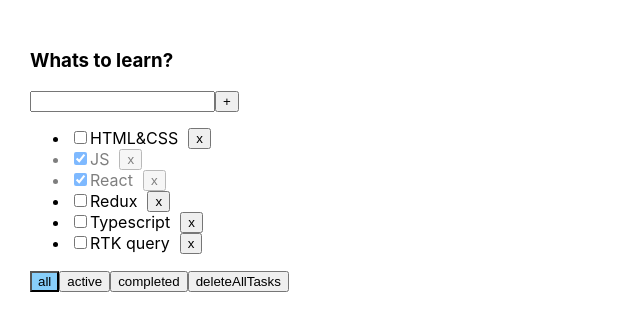
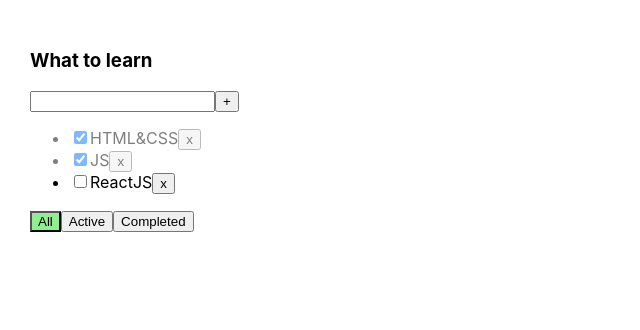
Before and after one commit to ArturLimaiko/1-todolist, a React (Create React App) app: page / in a window 1280 px wide. Shown: the top 330 px of the page, without its empty margins (0-640 px from the left). Built offline with nearby package versions, Linux system fonts and the light colour scheme.

Commit message:
Спринт 02 - неделя 1 снес проект т.к слишком заморочился с компонентами, начал заново

```diff
--- a/src/App.css
+++ b/src/App.css
@@ -1,9 +1,24 @@
 .App {
-    padding: 30px;
-    display: flex;
-    flex-direction: row;
+  padding: 30px;
+  display: flex;
 }
 
 .App > div {
-    margin-right: 50px;
+  margin-right: 50px;
 }
+
+.error {
+  border: red 1px solid;
+}
+
+.error-message {
+  color: red;
+}
+
+.active-filter {
+  background-color: lightgreen;
+}
+
+.is-done {
+  opacity: 0.5;
+}
--- a/src/App.tsx
+++ b/src/App.tsx
@@ -1,60 +1,72 @@
-import React, {useState} from 'react';
 import './App.css';
-import {Todolist} from "./components/Todolist";
+import {Todolist} from "./Todolist";
+import {useState} from "react";
 import {v1} from "uuid";
 
-export type TasksType = {
-    id: string,
+export type TaskType = {
+	id: string
 	title: string
 	isDone: boolean
-    className?:string
 }
 
-export type FilterValuesType = 'all' | 'active' | 'completed' | 'deleteAllTasks'
+export type FilterValuesType = 'all' | 'active' | 'completed'
 
 function App() {
-    // BLL
-    let [tasks, setTasks] = useState<TasksType[]>(
-        [
-            {id: v1(), title: 'HTML&CSS', isDone: false},
+
+	const [tasks, setTasks] = useState<TaskType[]>([
+		{id: v1(), title: 'HTML&CSS', isDone: true},
 		{id: v1(), title: 'JS', isDone: true},
-            {id: v1(), title: 'React', isDone: true},
-            {id: v1(), title: 'Redux', isDone: false},
-            {id: v1(), title: 'Typescript', isDone: false},
-            {id: v1(), title: 'RTK query', isDone: false},
-        ]
-    )
+		{id: v1(), title: 'ReactJS', isDone: false},
+	])
 
-    const removeTask = (taskID: string) => {
-        let filteredTask = tasks.filter(task => task.id !== taskID)
-        setTasks(filteredTask);
+	const [filter, setFilter] = useState<FilterValuesType>('all')
+
+	const removeTask = (taskId: string) => {
+		const filteredTasks = tasks.filter((task) => {
+			return task.id !== taskId
+		})
+		setTasks(filteredTasks)
 	}
 
-    //создаю функц внутри сетаю таски пустым массивом
-    const removeAllTasks = () => {
-        setTasks([])
+	const addTask = (title: string) => {
+		const newTask = {
+			id: v1(),
+			title: title,
+			isDone: false
+		}
+		const newTasks = [newTask, ...tasks]
+		setTasks(newTasks)
 	}
 
-    const addTask = (taskTitle: string) => {
-        const newTask = {id: v1(), title: taskTitle, isDone: false}
-        setTasks([newTask, ...tasks])
+	const changeFilter = (filter: FilterValuesType) => {
+		setFilter(filter)
 	}
 
-    const changeStatus = (taskID: string,isDone:boolean) => {
-        setTasks(tasks.map(t => t.id === taskID ? {...t,isDone}: t))
+	const changeTaskStatus = (taskId: string, taskStatus: boolean) => {
+		const newState = tasks.map(t => t.id == taskId ? {...t, isDone: taskStatus} : t)
+		setTasks(newState)
+	}
+
+	let tasksForTodolist = tasks
+	if (filter === 'active') {
+		tasksForTodolist = tasks.filter(task => !task.isDone)
+	}
+
+	if (filter === 'completed') {
+		tasksForTodolist = tasks.filter(task => task.isDone)
 	}
 
 	return (
 		<div className="App">
-            <div>
-                <Todolist tasks={tasks}
-                          title={'Whats to learn?'}
+			<Todolist
+				title="What to learn"
+				tasks={tasksForTodolist}
 				removeTask={removeTask}
+				changeFilter={changeFilter}
 				addTask={addTask}
-                          changeStatus={changeStatus}
-                          removeAllTasks={removeAllTasks}
+				changeTaskStatus={changeTaskStatus}
+				filter={filter}
 			/>
-            </div>
 		</div>
 	);
 }
--- /dev/null
+++ b/src/Button.tsx
@@ -0,0 +1,11 @@
+type ButtonPropsType = {
+	title: string
+	onClick?:()=> void
+	className?: string
+}
+
+export const Button = ({title, onClick, className}: ButtonPropsType) => {
+	return (
+		<button className={className} onClick={onClick}>{title}</button>
+	)
+}
--- /dev/null
+++ b/src/Todolist.tsx
@@ -0,0 +1,88 @@
+import {FilterValuesType, TaskType} from "./App";
+import {ChangeEvent, KeyboardEvent, useState} from "react";
+import {Button} from "./Button";
+
+type PropsType = {
+	title: string
+	tasks: TaskType[]
+	removeTask: (taskId: string) => void
+	changeFilter: (filter: FilterValuesType) => void
+	addTask: (title: string) => void
+	changeTaskStatus: (taskId: string, taskStatus: boolean) => void
+	filter: FilterValuesType
+}
+
+export const Todolist = (props: PropsType) => {
+	const {title, tasks, filter, removeTask, changeFilter, addTask, changeTaskStatus} = props
+
+	const [taskTitle, setTaskTitle] = useState('')
+	const [error, setError] = useState<string | null>(null)
+
+	const addTaskHandler = () => {
+		if (taskTitle.trim() !== '') {
+			addTask(taskTitle.trim())
+			setTaskTitle('')
+		} else {
+			setError('Title is required')
+		}
+	}
+
+	const changeTaskTitleHandler = (event: ChangeEvent<HTMLInputElement>) => {
+		setTaskTitle(event.currentTarget.value)
+	}
+
+	const addTaskOnKeyUpHandler = (event: KeyboardEvent<HTMLInputElement>) => {
+		setError(null)
+		if (event.key === 'Enter') {
+			addTaskHandler()
+		}
+	}
+
+	const changeFilterTasksHandler = (filter: FilterValuesType) => {
+		changeFilter(filter)
+	}
+
+	return (
+		<div>
+			<h3>{title}</h3>
+			<div>
+				<input
+					className={error ? 'error': ''}
+					value={taskTitle}
+					onChange={changeTaskTitleHandler}
+					onKeyUp={addTaskOnKeyUpHandler}
+				/>
+				<Button title={'+'} onClick={addTaskHandler}/>
+				{error && <div className={'error-message'}>{error}</div> }
+			</div>
+			{
+				tasks.length === 0
+					? <p>Тасок нет</p>
+					: <ul>
+						{tasks.map((task) => {
+
+							const removeTaskHandler = () => {
+								removeTask(task.id)
+							}
+
+							const changeTaskStatusHandler = (e: ChangeEvent<HTMLInputElement>) => {
+								const newStatusValue = e.currentTarget.checked
+								changeTaskStatus(task.id, newStatusValue)
+							}
+
+							return <li key={task.id} className={task.isDone ? 'is-done' : ''}>
+								<input type="checkbox" checked={task.isDone} onChange={changeTaskStatusHandler}/>
+								<span>{task.title}</span>
+								<Button onClick={removeTaskHandler} title={'x'}/>
+							</li>
+						})}
+					</ul>
+			}
+			<div>
+				<Button className={filter === 'all' ? 'active-filter' : '' } title={'All'} onClick={()=> changeFilterTasksHandler('all')}/>
+				<Button className={filter === 'active' ? 'active-filter' : '' } title={'Active'} onClick={()=> changeFilterTasksHandler('active')}/>
+				<Button className={filter === 'completed' ? 'active-filter' : '' } title={'Completed'} onClick={()=> changeFilterTasksHandler('completed')}/>
+			</div>
+		</div>
+	)
+}
--- a/src/components/AddTaskForm.tsx
+++ /dev/null
@@ -1,40 +0,0 @@
-import React, {ChangeEvent, KeyboardEvent, useState} from 'react';
-import {Button} from "./Button";
-import s from "./todolist.module.css";
-
-type AddTaskFormType = {
-    addTask: (taskTitle: string) => void;
-}
-
-export const AddTaskForm = ({addTask}: AddTaskFormType) => {
-    const [taskTitle, setTaskTitle] = useState('');
-    const [error,setError] = useState<null | string >(null);
-    const onChangeHandler = (e: ChangeEvent<HTMLInputElement>) => {
-        setTaskTitle(e.currentTarget.value)
-        setError(null);
-    }
-
-    const addTaskHandler = () => {
-        // если пустая строка то не выполнится , если не пустая то выполнится
-        if (taskTitle.trim()) {
-            addTask(taskTitle.trim())
-        } else {
-            setError('Title is required!');
-        }
-        setTaskTitle('')
-    }
-
-    const onKeyDownHandler = (e: KeyboardEvent<HTMLInputElement>) => {
-        if (e.key === 'Enter') {
-            addTaskHandler()
-        }
-    }
-
-    return (
-        <div>
-            <input value={taskTitle} onChange={onChangeHandler} onKeyDown={onKeyDownHandler} className={error ? s.error: ''}/>
-            <Button title='+' onClick={addTaskHandler}/>
-            {error && <div className={s.errorMessage}>{error}</div>}
-        </div>
-    );
-};
--- a/src/components/Button.tsx
+++ /dev/null
@@ -1,11 +0,0 @@
-import React from 'react';
-
-type ButtonType = {
-    title: string
-    onClick: ()=> void
-    className?: string
-}
-
-export const Button = ({title,onClick,className}:ButtonType) => {
-    return  <button className={className} onClick={onClick}>{title}</button>
-};
--- a/src/components/Task.tsx
+++ /dev/null
@@ -1,27 +0,0 @@
-import React from 'react';
-
-export type TaskType = {
-    id: string,
-    title: string
-    isDone: boolean
-    changeStatus:(taskID: string,isDone:boolean) => void
-}
-
-export const Task = ({id, isDone, title, changeStatus}: TaskType) => {
-
-    const changeStatusHandler = (taskID: string, value: boolean) => {
-        //     тут выдавало ворнинг типа нельзя вызвать объект который возможно не определен
-        //     Cannot invoke an object which is possibly undefined
-        if (changeStatus) {
-            changeStatus(taskID, value)
-        }
-    }
-
-    return (
-        <li key={id}>
-            <input type="checkbox" checked={isDone}
-                   onChange={(e) => changeStatusHandler(id, e.currentTarget.checked)}/>
-            <span>{title}</span>
-        </li>
-    )
-}
--- a/src/components/TasksList.tsx
+++ /dev/null
@@ -1,33 +0,0 @@
-import React from 'react';
-import {TasksType} from "../App";
-import {Task} from "./Task";
-import s from './todolist.module.css';
-
-type TasksListType = {
-    tasks: TasksType[]
-    removeTask: (taskId: string) => void
-    changeStatus: (taskID: string, isDone: boolean) => void
-}
-
-export const TasksList = ({tasks, removeTask, changeStatus}: TasksListType) => {
-    const tasksList =
-        <ul>
-            {tasks.map(t => {
-                return (
-                    <li key={t.id} style={{display: 'flex', gap: '10px'}} className={t.isDone ? s.isDone : ''}>
-                        <Task id={t.id} title={t.title} isDone={t.isDone} changeStatus={changeStatus}/>
-                        <button onClick={() => removeTask(t.id)}> x</button>
-                    </li>
-                )
-            })}
-        </ul>
-    return (
-        tasks.length === 0
-            ? (<p><b>No tasks found.</b></p>)
-            : (
-                <div>
-                    {tasksList}
-                </div>
-            )
-    );
-};
--- a/src/components/Todolist.tsx
+++ /dev/null
@@ -1,48 +0,0 @@
-import React, {useState} from 'react';
-import {AddTaskForm} from "./AddTaskForm";
-import {TasksList} from "./TasksList";
-import {FilterValuesType, TasksType} from "../App";
-import {TodolistHeader} from "./TodolistHeader";
-import {Button} from "./Button";
-import s from "./todolist.module.css";
-
-type TodoListsType = {
-    tasks: TasksType[]
-    title: string
-    removeTask: (id: string) => void
-    addTask: (newTitle: string)=>void
-    changeStatus:(taskID: string,isDone:boolean) => void
-    removeAllTasks: () => void
-}
-
-export const Todolist = ({tasks, title,removeTask,addTask,changeStatus,removeAllTasks}: TodoListsType) => {
-    let tasksForTodoList = tasks
-    const [filter, setFilter] = useState<FilterValuesType>('all')
-    const [nameButton , setNameButton] = useState('all')
-    if (filter === 'active') {
-        tasksForTodoList = tasks.filter(t => !t.isDone)
-    }
-
-    if (filter === 'completed') {
-        tasksForTodoList = tasks.filter(t => t.isDone)
-    }
-
-    const changeFilterHandler = (value: FilterValuesType) => {
-        setFilter(value)
-        setNameButton(value)
-    }
-
-    return (
-        <>
-            <TodolistHeader title={title}/>
-            <AddTaskForm addTask={addTask}/>
-            <TasksList tasks={tasksForTodoList} removeTask={removeTask} changeStatus={changeStatus}/>
-            <div>
-                <Button className = {nameButton === 'all' ? s.activeFilter : ''} title='all' onClick={()=> changeFilterHandler('all')}/>
-                <Button className = {nameButton === 'active' ? s.activeFilter : ''} title='active' onClick={() => changeFilterHandler('active')} />
-                <Button className = {nameButton === 'completed' ? s.activeFilter : ''} title='completed' onClick={() => changeFilterHandler('completed')}/>
-                <Button className = {nameButton === 'deleteAllTasks' ? s.activeFilter : ''} title={'deleteAllTasks'} onClick={() => removeAllTasks()}/>
-            </div>
-        </>
-    );
-};
--- a/src/components/TodolistHeader.tsx
+++ /dev/null
@@ -1,9 +0,0 @@
-import React from 'react';
-
-export type TodolistHeaderType = {
-    title: string
-}
-
-export const TodolistHeader = ({title}: TodolistHeaderType) => {
-    return <h3>{title}</h3>
-};
--- a/src/components/todolist.module.css
+++ /dev/null
@@ -1,16 +0,0 @@
-.error {
-    border: 1px solid red;
-    outline: none;
-}
-
-.errorMessage {
-    color: red;
-}
-
-.activeFilter {
-    background-color: lightskyblue;
-}
-
-.isDone {
-    opacity: 0.5;
-}
--- a/src/index.css
+++ b/src/index.css
@@ -1,5 +1,5 @@
 body {
-  margin: 0 auto;
+  margin: 0;
   font-family: -apple-system, BlinkMacSystemFont, 'Segoe UI', 'Roboto', 'Oxygen',
     'Ubuntu', 'Cantarell', 'Fira Sans', 'Droid Sans', 'Helvetica Neue',
     sans-serif;
```
Lines whose indentation alone changed are shown as unchanged.
